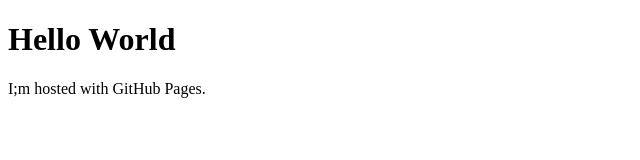
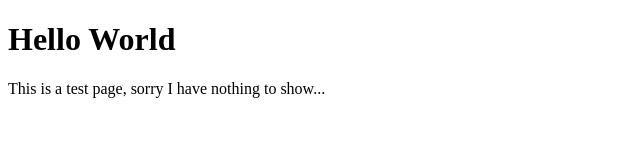
Before and after one commit to anton-ov/anton-ov.github.io, a plain HTML site: page index.html in a window 1280 px wide. Shown: the whole page, without its empty margins (0-640 px from the left). Drawn offline with Linux system fonts and the light colour scheme.

Commit message:
Update index.html

```diff
--- a/index.html
+++ b/index.html
@@ -7,6 +7,6 @@
 </head>
 <body>
     <h1>Hello World</h1>
-    <p>I;m hosted with GitHub Pages.</p>
+    <p>This is a test page, sorry I have nothing to show...</p>
 </body>
 </html>
```
